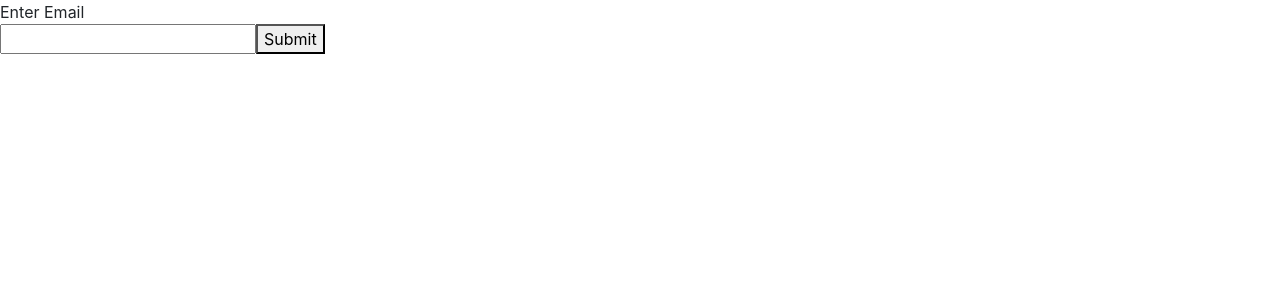
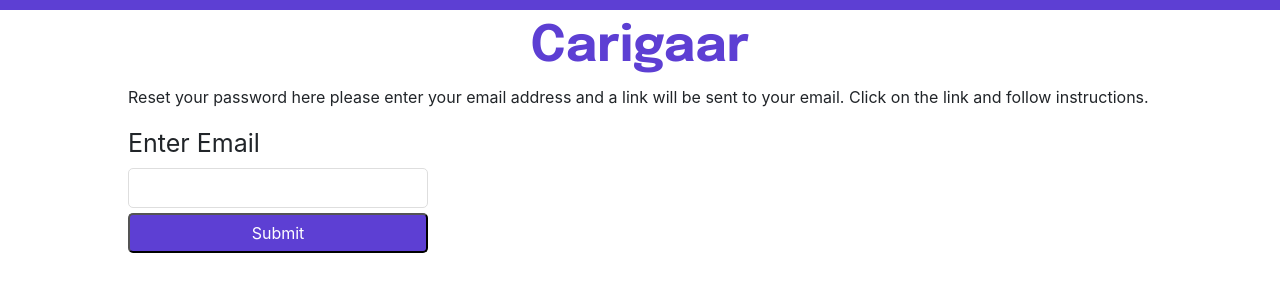
Before and after one commit to vikrams19482737/webcarigaar, a React (Create React App) app: page /forgot-password in a window 1280 px wide. Shown: the top 300 px of the page. Built offline with nearby package versions, Linux system fonts and the light colour scheme.

Commit message:
UI updates

```diff
--- a/src/App.js
+++ b/src/App.js
@@ -12,6 +12,8 @@
           <Route exact path='/forgot-password' component={EnterEmail}/>
           <Route exact path='/forgot-password/reset/:token' component={Reset}/>
 
+
+
     </Router>
   );
 }
--- a/src/components/password/forgot-password.js
+++ b/src/components/password/forgot-password.js
@@ -1,6 +1,6 @@
 import React from 'react-dom';
 import {useState, useEffect} from 'react'
-
+import Navbar from '../navbar.js'
 // Forgot password enter email
 
 function EnterEmail(){
@@ -40,15 +40,18 @@
 
 
    return(
-     <div>
-       {error}
+     <div className="creset">
+     <Navbar />
+     <div className="ch1"> Carigaar </div>
+     <div className="creset-box">
+       <div> Reset your password here please enter your email address and a link will be sent to your email. Click on the link and follow instructions. </div>
         <form onSubmit={send_data}>
-            <div> Enter Email </div>
+            <p> {error} </p>
+            <div className='ctext4'> Enter Email </div>
             <input type="text" name='email' onChange={(e) => { setEmail(e.target.value)}} />
             <button onClick={send_data} > Submit </button>
-            {email}
         </form>
-
+      </div>
      </div>
    )
  }
--- a/src/index.css
+++ b/src/index.css
@@ -105,6 +105,10 @@
   font-size:14px;
 }
 
+.ctext4{
+  font-weight: 'NunitoRegular';
+  font-size: 25px;
+}
 
 
 /* Content */
@@ -545,3 +549,43 @@
     margin-top: 20px;
   }
 }
+
+
+
+
+
+/* Reset Password */
+.creset{
+  display: flex;
+  flex-direction: column;
+  justify-content: center;
+  align-items: center;
+}
+
+.creset-box {
+  width: 80%;
+
+}
+
+.creset-box > form {
+  display: flex;
+  flex-direction: column;
+}
+
+.creset-box > form > input{
+  width: 300px;
+  margin-top: 5px;
+  border: 1px solid #dedede;
+  border-radius: 5px;
+  height: 40px;
+  padding: 5px;
+}
+
+.creset-box > form > button{
+  width: 300px;
+  margin-top: 5px;
+  color: white;
+  background-color: #5D3FD3;
+  height: 40px;
+  border-radius: 5px;
+}
```
